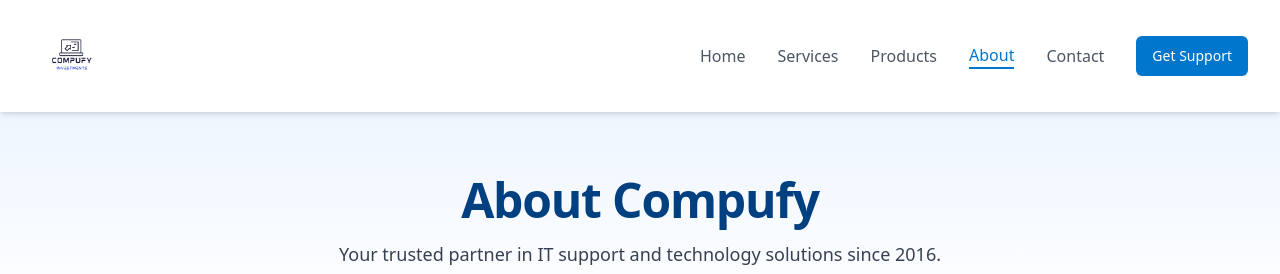
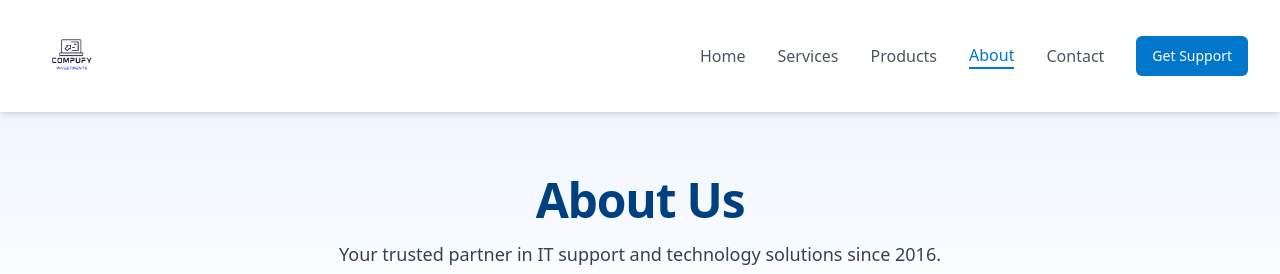
Before and after one commit to kevinngwali/compufy-investments, a React (Vite) app: page /about in a window 1280 px wide. Shown: the top 274 px of the page. Built offline with nearby package versions, Linux system fonts and the light colour scheme.

Commit message:
Update About.tsx

```diff
--- a/src/pages/About.tsx
+++ b/src/pages/About.tsx
@@ -14,7 +14,7 @@ const About = () => {
         <section className="bg-gradient-to-b from-blue-50 to-white py-16">
           <div className="container-custom">
             <div className="max-w-3xl mx-auto text-center">
-              <h1 className="heading-1 text-tech-darkBlue mb-4">About Compufy</h1>
+              <h1 className="heading-1 text-tech-darkBlue mb-4">About Us</h1>
               <p className="text-lg text-gray-700">
                 Your trusted partner in IT support and technology solutions since 2016.
               </p>
```
